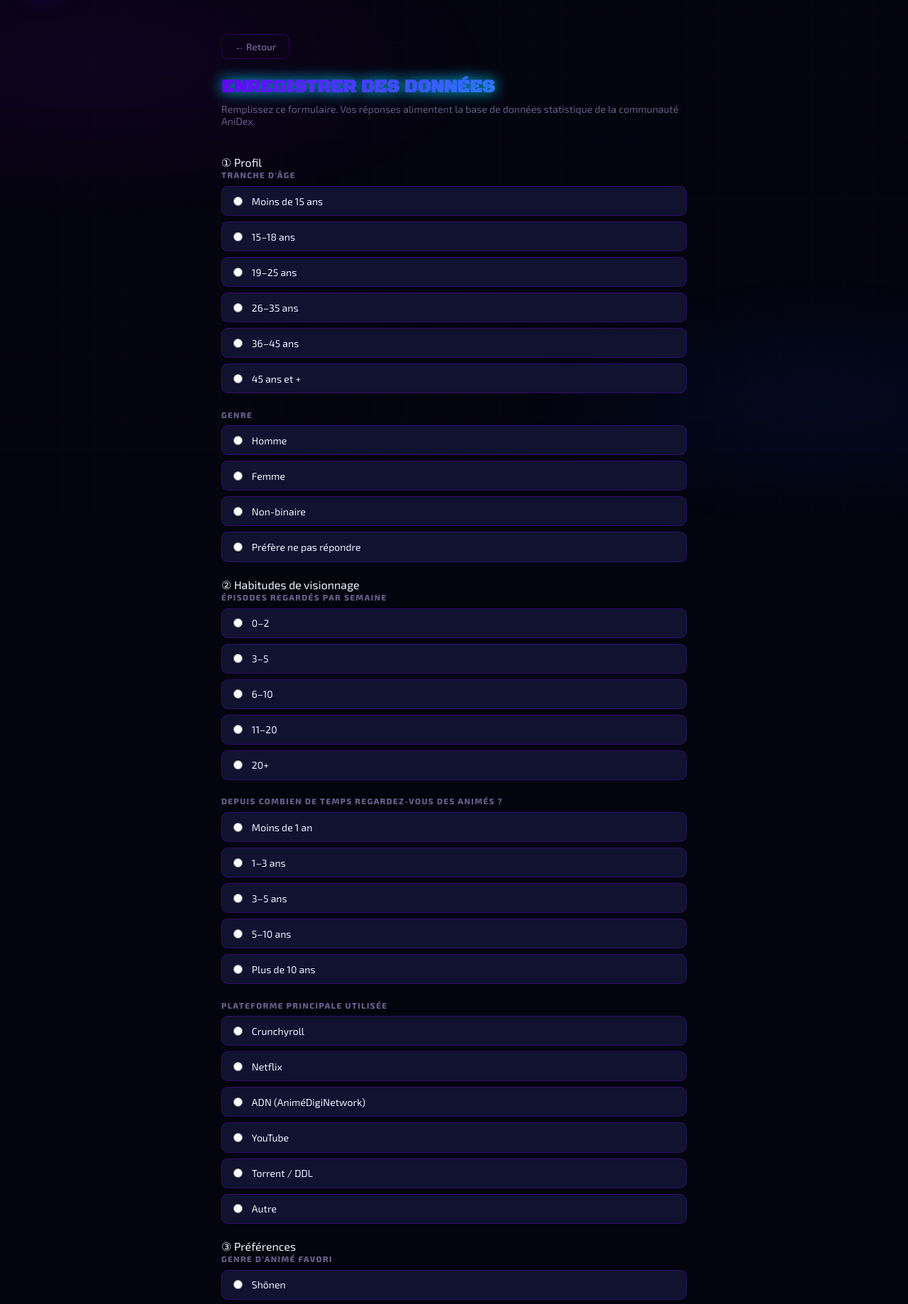
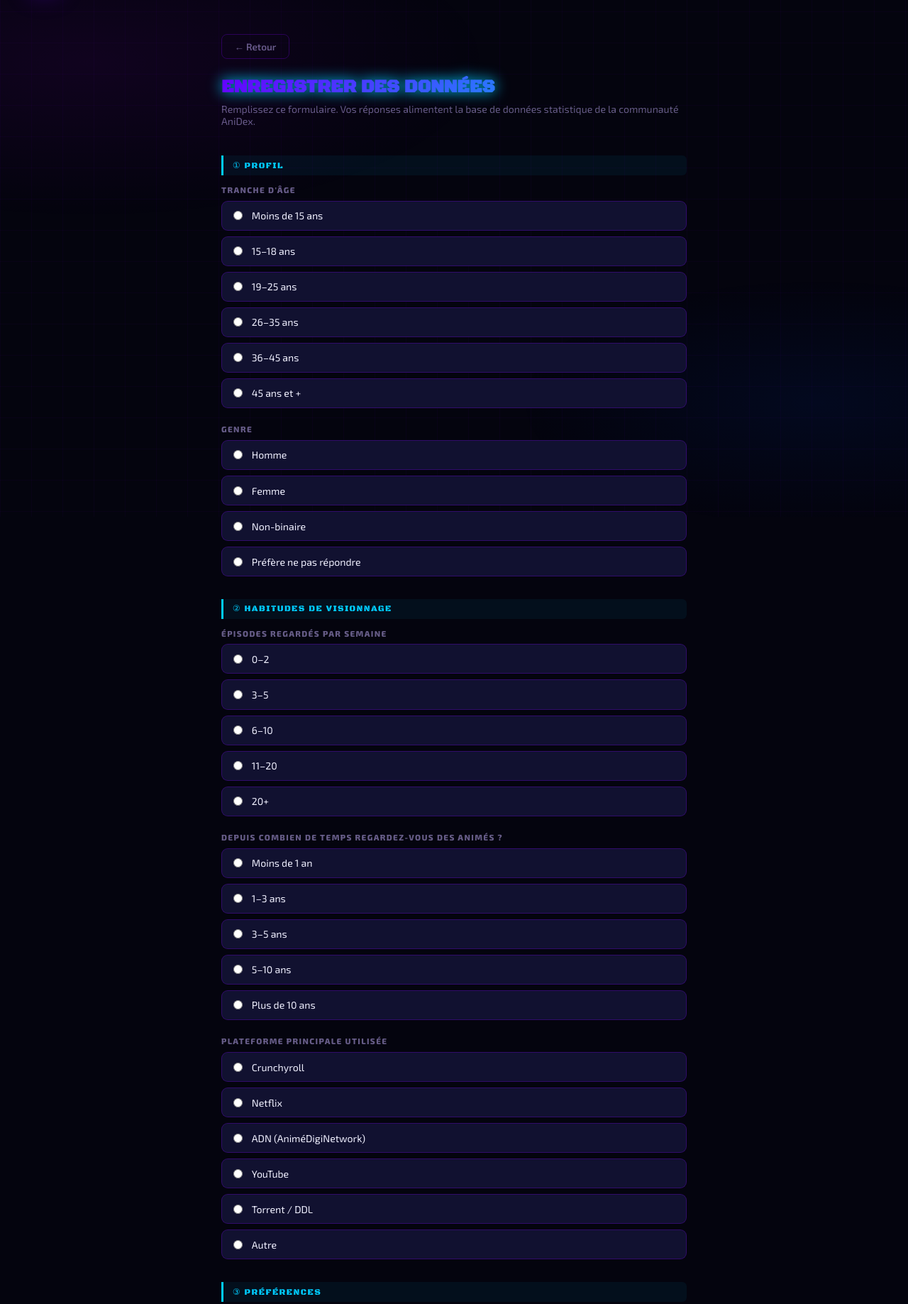
Before and after one commit to johndavyngan835-wq/Application-JDNanidex, a Flask app: page /survey in a window 1280 px wide. Shown: the part 72-1909 px from the top of the page at 71% size. Run offline with Flask 3, Linux system fonts and the light colour scheme.

Commit message:
Update style.css

```diff
--- a/JDNanidex/static/css/style.css
+++ b/JDNanidex/static/css/style.css
@@ -234,6 +234,7 @@ nav::after{content:'';position:absolute;bottom:0;left:0;right:0;height:1.5px;
 
 /* ── SURVEY ── */
 .sv-header{margin-bottom:2.5rem;}
+.sv-section-title{font-family:'Black Ops One',cursive;font-size:.75rem;letter-spacing:.12em;text-transform:uppercase;color:var(--f4);margin:2rem 0 .8rem;padding:.4rem .8rem;border-left:3px solid var(--f4);background:rgba(0,204,255,.06);border-radius:0 6px 6px 0;}
 .sv-header h2{font-family:'Black Ops One',cursive;font-size:1.6rem;
   background:var(--grd2);-webkit-background-clip:text;
   -webkit-text-fill-color:transparent;background-clip:text;
```
